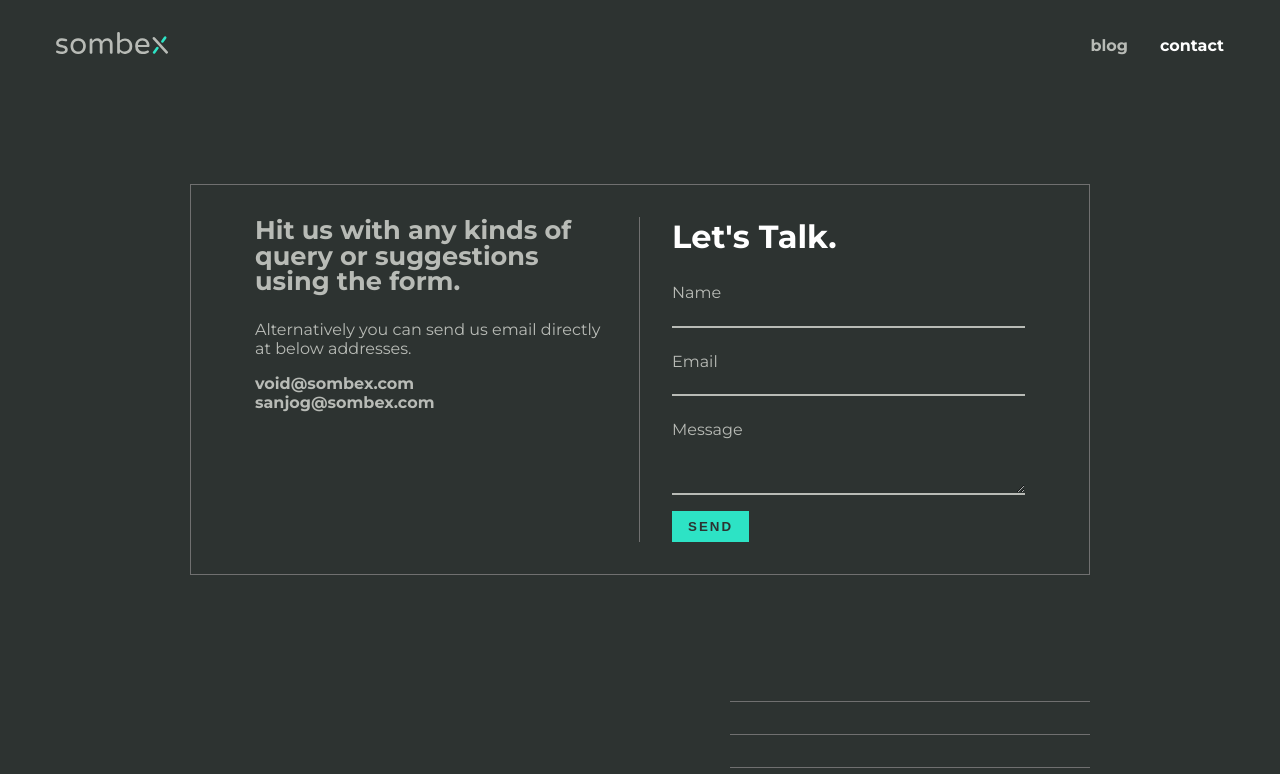
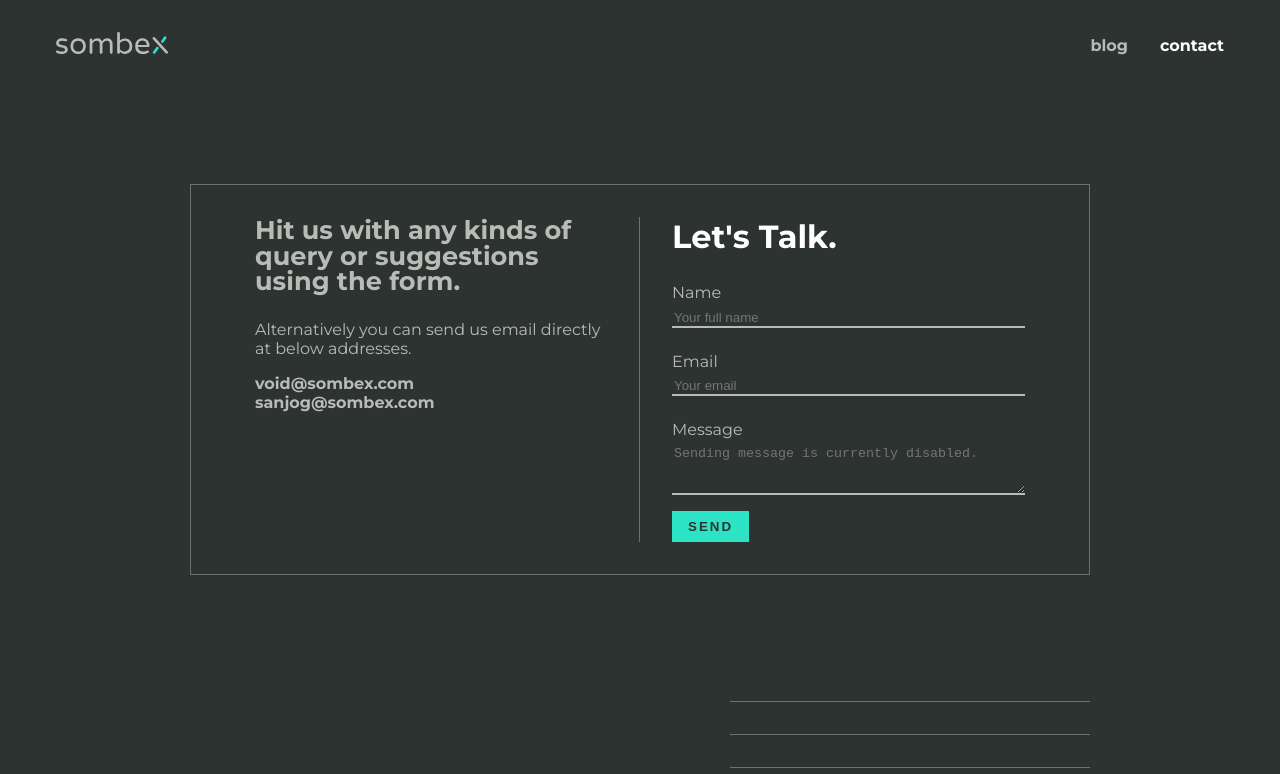
Before and after one commit to sombii/sombex, a React (Create React App) app: page /contact in a window 1280 px wide. Shown: the top 774 px of the page. Built offline with nearby package versions, Linux system fonts and the light colour scheme.

Commit message:
added placeholder on input

```diff
--- a/public/index.html
+++ b/public/index.html
@@ -1,22 +1,31 @@
 <!DOCTYPE html>
 <html lang="en">
 <head>
-    <meta charset="utf-8" />
-    <link rel="icon" href="%PUBLIC_URL%/favicon.ico" />
-    <meta name="viewport" content="width=device-width, initial-scale=1" />
-    <meta name="theme-color" content="#000000" />
+    <meta charset="utf-8"/>
+    <link rel="icon" href="%PUBLIC_URL%/favicon.ico"/>
+    <meta name="viewport" content="width=device-width, initial-scale=1"/>
+    <meta name="theme-color" content="#000000"/>
     <meta
             name="description"
-      content="Web site created using create-react-app"
+            content="We create UI/UX for future."
     />
-    <link rel="apple-touch-icon" href="%PUBLIC_URL%/logo192.png" />
+    <meta
+            name="author"
+            content="Sanjog Rai (@sombii)"
+    />
+    <meta
+            name="keywords"
+            content="react nepal, sombii, voidnepal, flutter dev nepal, nepali react developer, nepali flutter developer, nepali laravel developer"
+    />
+
+    <link rel="apple-touch-icon" href="%PUBLIC_URL%/logo192.png"/>
     <!--
       manifest.json provides metadata used when your web app is installed on a
       user's mobile device or desktop. See https://developers.google.com/web/fundamentals/web-app-manifest/
     -->
     <link rel="preconnect" href="https://fonts.gstatic.com">
     <link href="https://fonts.googleapis.com/css2?family=Montserrat:wght@400;600;700&display=swap" rel="stylesheet">
-    <link rel="manifest" href="%PUBLIC_URL%/manifest.json" />
+    <link rel="manifest" href="%PUBLIC_URL%/manifest.json"/>
     <!--
       Notice the use of %PUBLIC_URL% in the tags above.
       It will be replaced with the URL of the `public` folder during the build.
@@ -26,7 +35,7 @@
       work correctly both with client-side routing and a non-root public URL.
       Learn how to configure a non-root public URL by running `npm run build`.
     -->
-    <title>React App</title>
+    <title>Home - We build apps for fun.</title>
 </head>
 <body>
 <noscript>You need to enable JavaScript to run this app.</noscript>
--- a/src/comonents/Contact.js
+++ b/src/comonents/Contact.js
@@ -19,11 +19,11 @@ const Contact = () => {
                 <H1>Let's Talk.</H1>
                 <form onSubmit={submitHandler}>
                     <Label for="_name">Name</Label>
-                    <Input type="text" id="_name" required/>
+                    <Input type="text" id="_name" required placeholder="Your full name"/>
                     <Label for="_email">Email</Label>
-                    <Input type="email" id="_email" required/>
+                    <Input type="email" id="_email" required placeholder="Your email"/>
                     <Label for="_message">Message</Label>
-                    <Textarea id="_message" rows='3' required/>
+                    <Textarea id="_message" rows='3' required placeholder="Sending message is currently disabled."/>
                     <Button type="submit">SEND</Button>
                 </form>
             </FormContainer>
@@ -43,6 +43,7 @@ const Container = styled("div")`
   @media (max-width: 700px) {
     flex-direction: column-reverse;
     margin-top: 2rem;
+
 
     & div {
       width: 100%;
```
Lines whose indentation alone changed are shown as unchanged.
